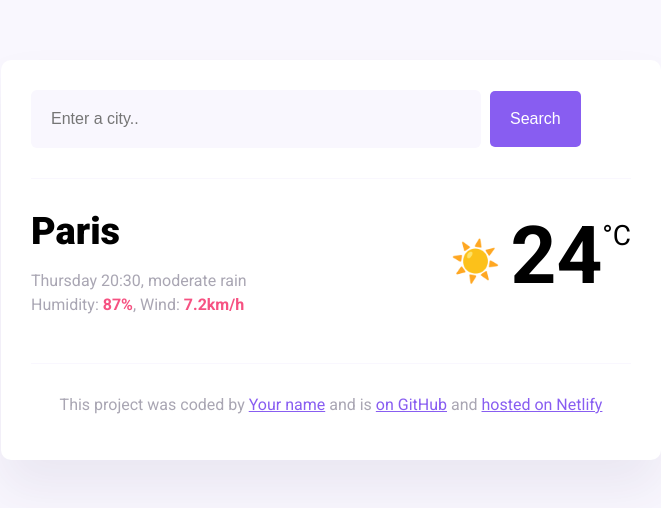
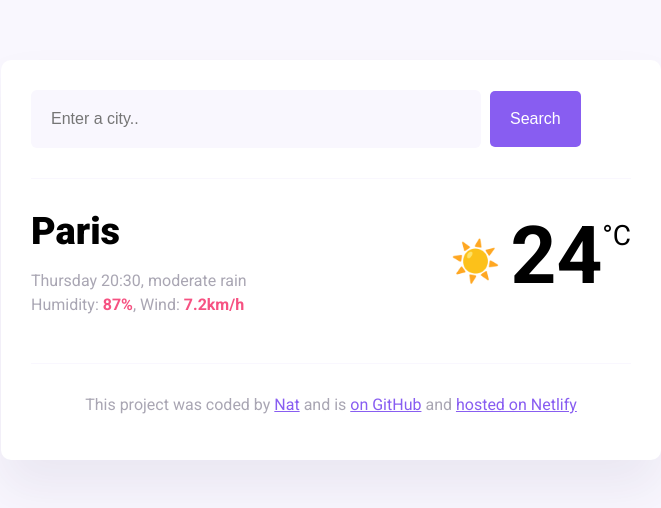
Before and after one commit to Natnatnada/weatherApp, a plain HTML site: page index.html in a window 1280 px wide. Shown: the whole page, without its empty margins (309-970 px from the left). Drawn offline with nearby package versions, Linux system fonts and the light colour scheme.

Commit message:
deploy from github

```diff
--- a/index.html
+++ b/index.html
@@ -47,7 +47,7 @@
       <footer>
         <p>
           This project was coded by
-          <a href="https://github.com/Natnatnada" target="_blank">Your name</a> and is
+          <a href="https://github.com/Natnatnada" target="_blank">Nat</a> and is
           <a href="https://github.com/Natnatnada/weatherApp" target="_blank"> on GitHub</a> and
           <a href="#" target="_blank">hosted on Netlify</a>
         </p>
```
